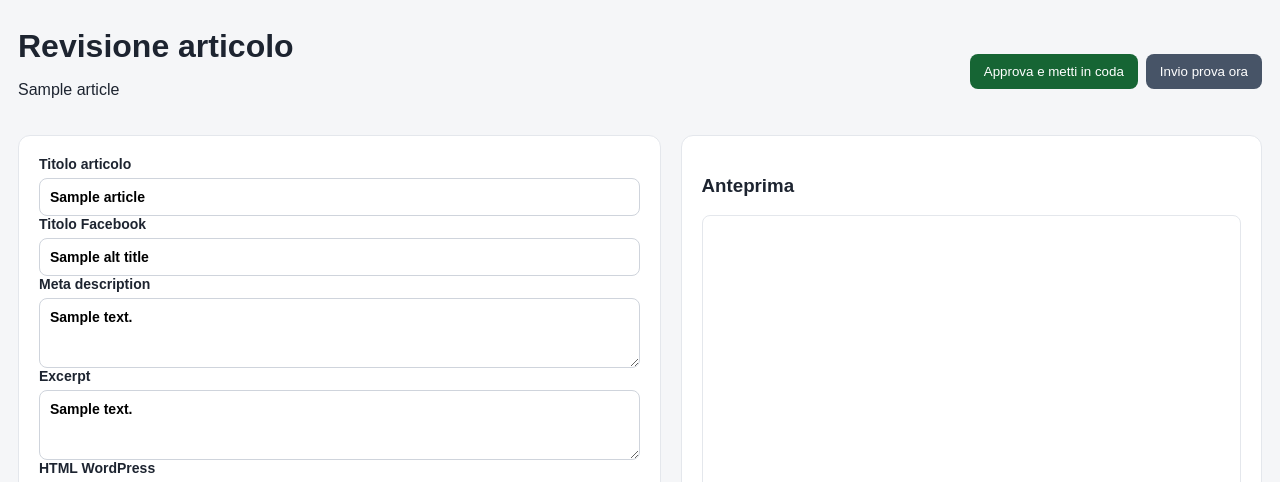
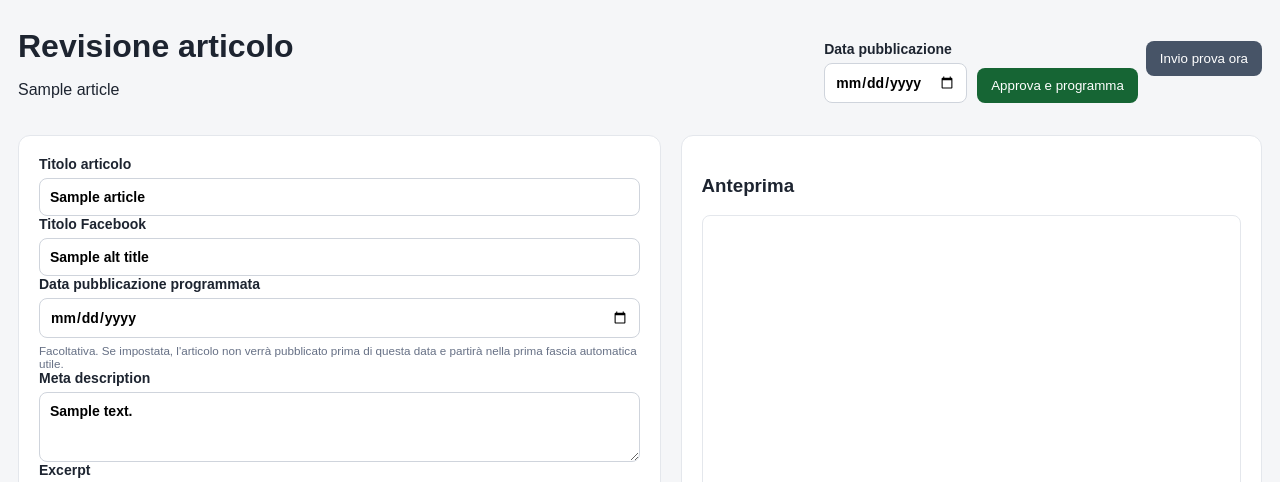
Before and after one commit to Niki206cc/amazonwp, a Flask app: template templates/article_edit.html in a window 1280 px wide. Shown: the part 68-550 px from the top of the page. Run offline with Flask 3, Linux system fonts and the light colour scheme; data comes from the database, SQL or seed files in the repository; the template is opened without the code that fills it: most values are stand-ins (such as "Sample title", 1, 10 or a date in 2020).

Commit message:
Add publish date calendar to article review

```diff
--- a/templates/article_edit.html
+++ b/templates/article_edit.html
@@ -1,13 +1,22 @@
 {% extends 'base.html' %}
 {% block content %}
 <div class="page-head"><div><h1>Revisione articolo</h1><p>{{ article.product_title }}</p></div><div class="actions">
-<form method="post" action="{{ url_for('article_approve', article_id=article.id) }}"><button class="btn success">Approva e metti in coda</button></form>
+<form method="post" action="{{ url_for('article_approve', article_id=article.id) }}" style="display:flex;gap:10px;align-items:end;flex-wrap:wrap">
+  <label style="margin:0">Data pubblicazione
+    <input id="scheduledDateApprove" type="date" name="scheduled_date" value="{{ article.scheduled_date or '' }}" min="{{ today }}">
+  </label>
+  <button class="btn success">{% if article.scheduled_date %}Approva e programma{% else %}Approva e metti in coda{% endif %}</button>
+</form>
 <form method="post" action="{{ url_for('article_send_now', article_id=article.id) }}"><button class="btn secondary">Invio prova ora</button></form>
 </div></div>
 <form method="post" class="editor-layout">
   <section class="panel">
     <label>Titolo articolo<input name="title" value="{{ article.title }}"></label>
     <label>Titolo Facebook<input name="alt_title_1" value="{{ alt_titles[0] if alt_titles else '' }}"></label>
+    <label>Data pubblicazione programmata
+      <input id="scheduledDateEdit" type="date" name="scheduled_date" value="{{ article.scheduled_date or '' }}" min="{{ today }}">
+      <small>Facoltativa. Se impostata, l'articolo non verrà pubblicato prima di questa data e partirà nella prima fascia automatica utile.</small>
+    </label>
     <label>Meta description<textarea name="meta_description" rows="3">{{ article.meta_description }}</textarea></label>
     <label>Excerpt<textarea name="excerpt" rows="3">{{ article.excerpt }}</textarea></label>
     <label>HTML WordPress<textarea id="htmlEditor" name="html" rows="24">{{ article.html }}</textarea></label>
@@ -17,6 +26,11 @@
 </form>
 <script>
 const ed=document.getElementById('htmlEditor'), pv=document.getElementById('preview');
+const dateApprove=document.getElementById('scheduledDateApprove'), dateEdit=document.getElementById('scheduledDateEdit');
+if(dateApprove && dateEdit){
+  dateApprove.addEventListener('change',()=>dateEdit.value=dateApprove.value);
+  dateEdit.addEventListener('change',()=>dateApprove.value=dateEdit.value);
+}
 function update(){const image={{ preview_image|tojson }}; const photo=image ? '<img src="'+image.replace(/"/g,'&quot;')+'" alt="{{ article.product_title|e }}" style="display:block;max-width:100%;max-height:460px;object-fit:contain;margin:0 auto 24px">' : ''; pv.srcdoc='<meta charset="utf-8"><base target="_blank"><style>body{font:16px Arial;line-height:1.6;padding:20px}img{max-width:100%;height:auto}</style>'+photo+ed.value}
 ed.addEventListener('input',update); update();
 </script>
```
